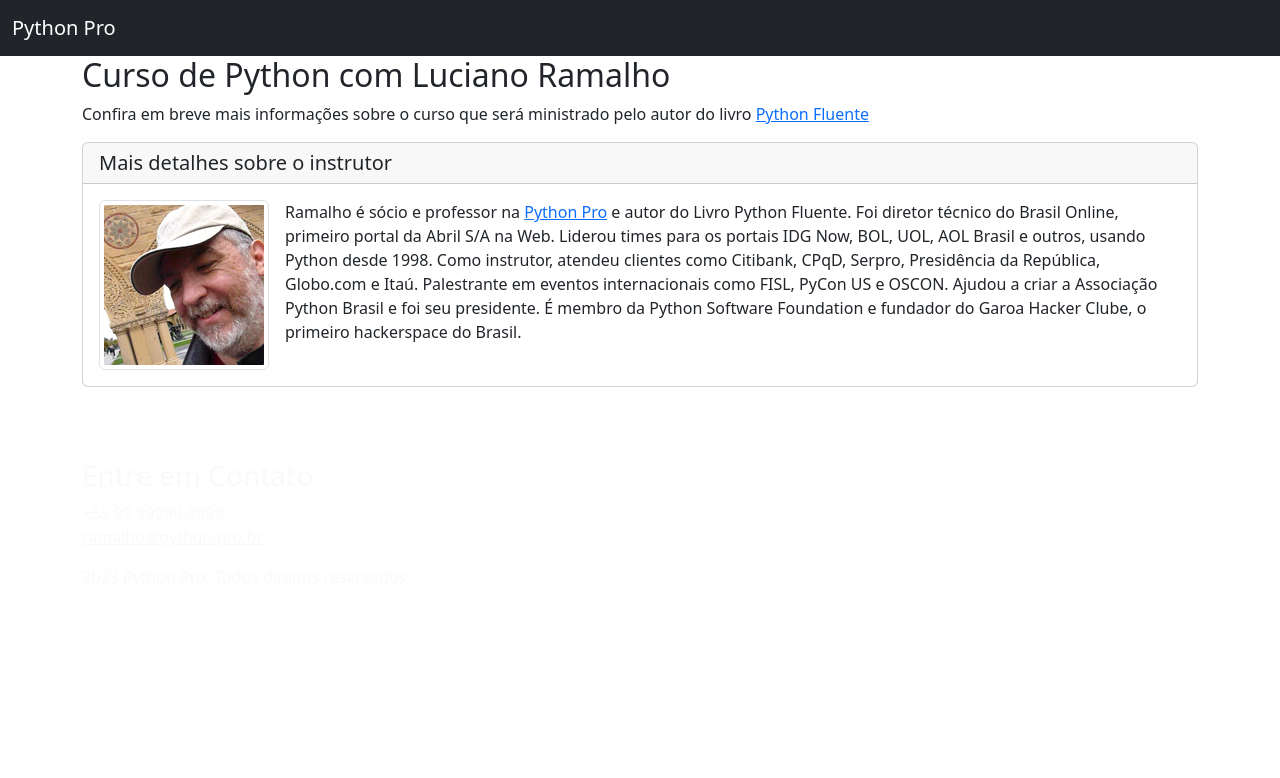
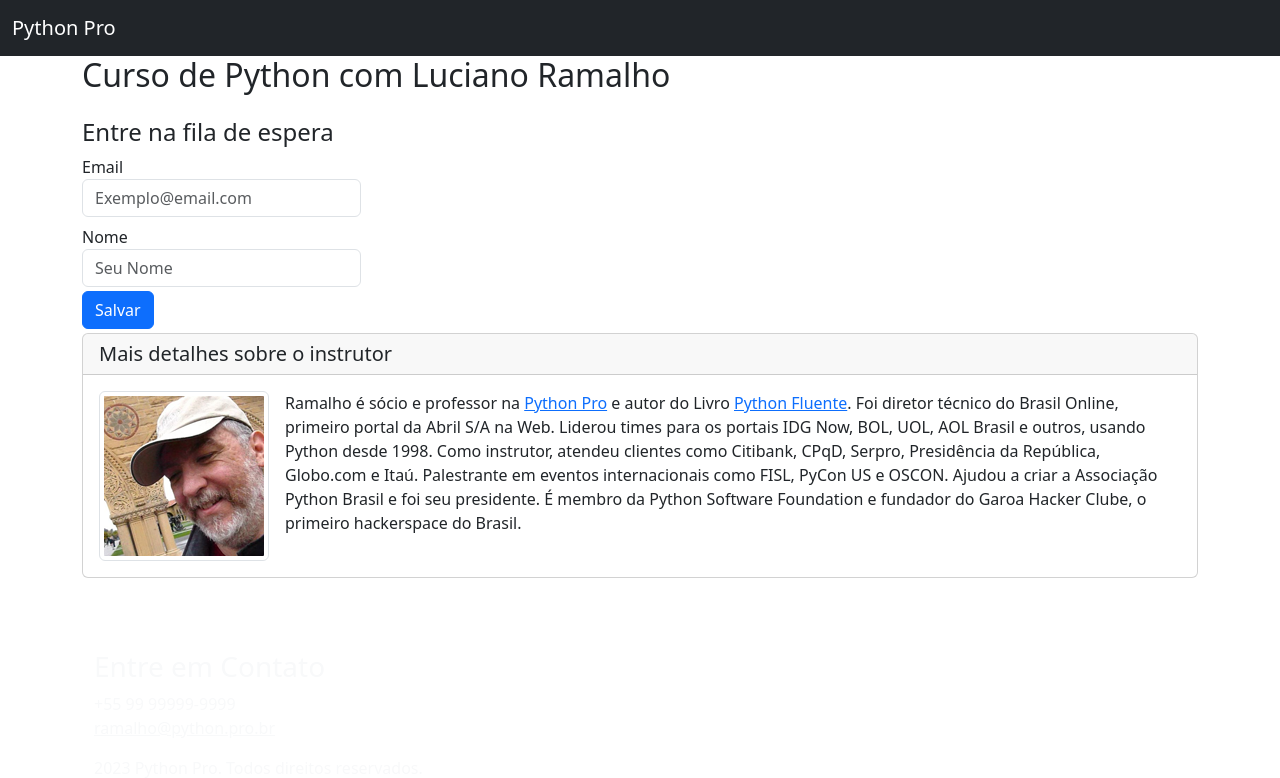
Before and after one commit to Derick23begindev/curso-django, a Django app: page / in a window 1280 px wide. Shown: the top 778 px of the page. Before the commit the page ends 387 px from the top, so only its background shows below. Run offline with Django 4.2, Linux system fonts and the light colour scheme; some libraries are stand-ins or nearby versions.

Commit message:
Criada lista de espera por email e botões de cadastro. close #33

```diff
--- a/pypro/base/templates/base/home.html
+++ b/pypro/base/templates/base/home.html
@@ -43,12 +43,39 @@
                 <h2>
                     Curso de Python com Luciano Ramalho
                 </h2>
-                <p>
-                    Confira em breve mais informações sobre o curso que será ministrado pelo autor do livro
-                    <a href="https://www.oreilly.com/library/view/fluent-python/9781491946237/" target="_blank"
-                    >Python Fluente</a>
-                </p>
+                <h4 class="mt-4">Entre na fila de espera</h4>
+
+                <form action="https://gmail.us21.list-manage.com/subscribe/post?u=34916ea70836457a966bb3289&amp;
+                    id=61e7846758&amp;f_id=0005f0e6f0"
+                          class="validate" id="mc-embedded-subscribe-form" method="post"
+                          name="mc-embedded-subscribe-form" novalidate="" target="_self">
+                    <div class="form-row align-items-center">
+
+                        <div class="col-sm-3 my-1">
+                            <label class="sr-only" for="mce-EMAIL">Email</label>
+                            <input type="email" name="EMAIL" class=" form-control required" id="mce-EMAIL" required="" value="" placeholder="Exemplo@email.com">
                         </div>
+
+                        <div class="col-sm-3 mt-2">
+                            <label class="sr-only" for="mce-FNAME">Nome</label>
+                            <input type="text" name="FNAME" class="form-control" id="mce-FNAME" value="" placeholder="Seu Nome">
+                        </div>
+
+                        <!-- real people should not fill this in and expect good things - do not remove this or risk form bot signups-->
+                        <div style="position: absolute; left: -5000px;" aria-hidden="true"><input type="text"
+                                                                                                  name="b_49dba791d55be88b239cc1c24_1549fd4804"
+                                                                                                  tabindex="-1"
+                                                                                                  value="">
+                        </div>
+
+                        <div class="col-auto my-1">
+                            <input type="submit" name="subscribe" id="mc-embedded-subscribe" class="btn btn-primary" value="Salvar">
+                        </div>
+
+                    </div>
+                </form>
+
+
                 <div class="row">
     <div class="col-md-12">
         <div class="card">
@@ -60,7 +87,9 @@
                     <img src="{% static 'img/luciano-ramalho.png' %}" alt="Foto de Luciano Ramalho"
                          class="img-thumbnail float-start me-3"/>
                     Ramalho é sócio e professor na <a href="https://www.python.pro.br">Python Pro</a> e
-                                autor do Livro Python Fluente. Foi diretor técnico do Brasil Online, primeiro portal da
+                    autor do Livro <a href="https://www.oreilly.com/library/view/fluent-python/97814919462
+                    37/" target="_blank">Python Fluente</a>.
+                    Foi diretor técnico do Brasil Online, primeiro portal da
                     Abril S/A na Web. Liderou times para os portais IDG Now, BOL, UOL, AOL Brasil e outros,
                     usando Python desde 1998. Como instrutor, atendeu clientes como Citibank, CPqD, Serpro,
                     Presidência da República, Globo.com e Itaú. Palestrante em eventos internacionais como
@@ -68,9 +97,6 @@
                     É membro da Python Software Foundation e fundador do Garoa Hacker Clube, o primeiro
                     hackerspace do Brasil.
                 </p>
-                        </div>
-                    </div>
-                </div>
             </div>
         </div>
     </div>
```
Lines whose indentation alone changed are shown as unchanged.
